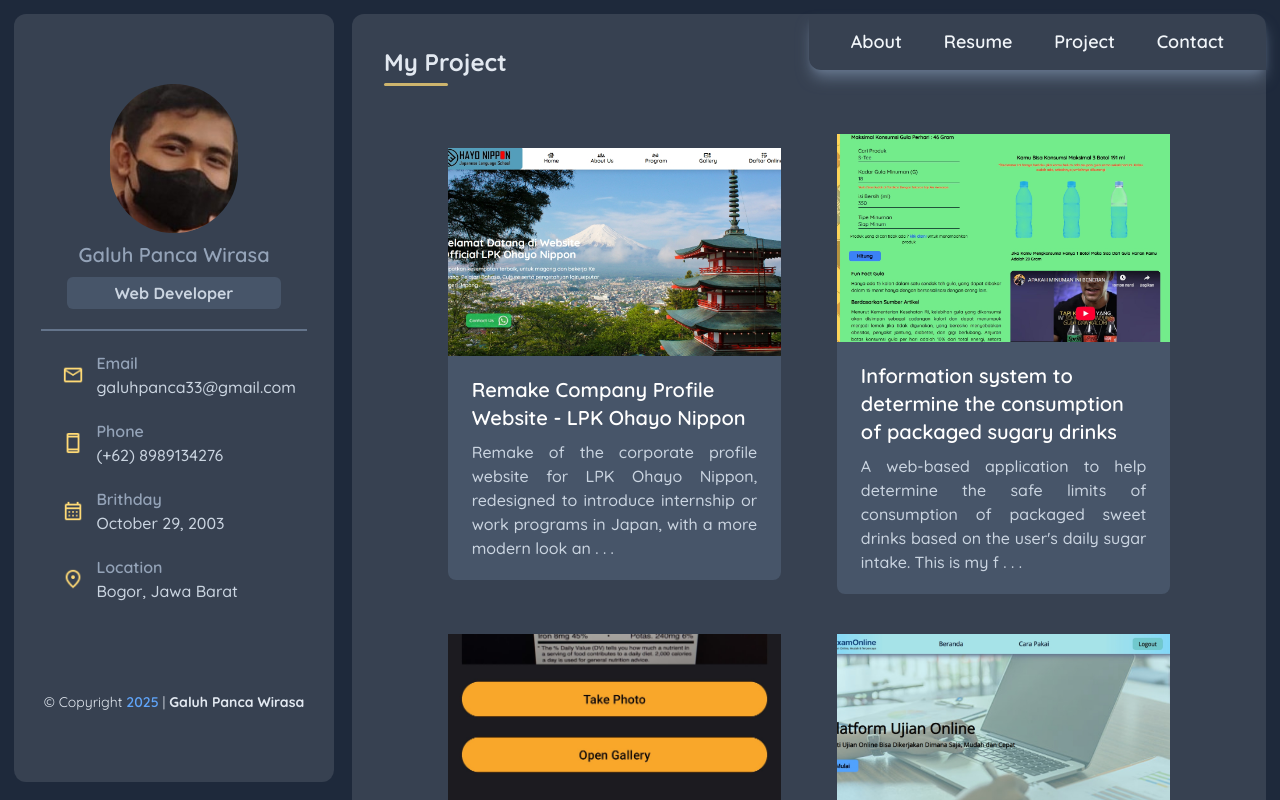
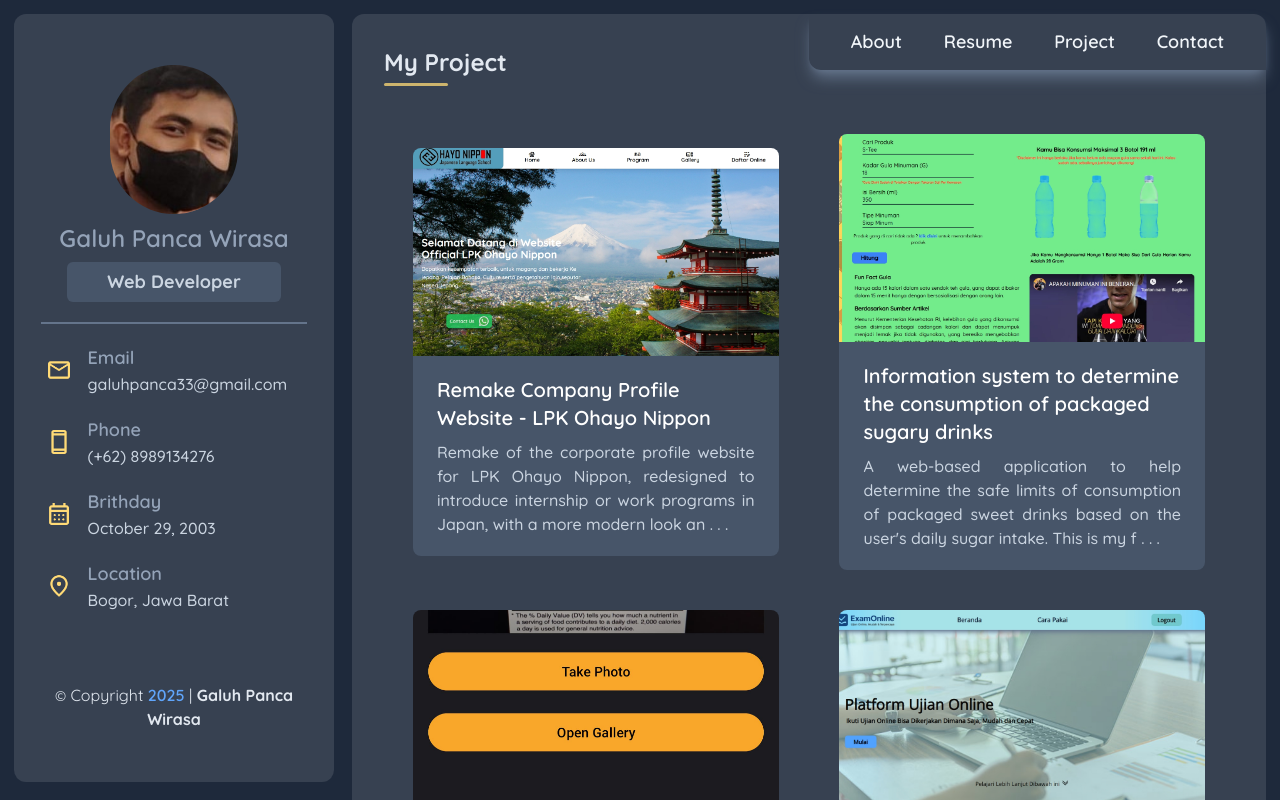
Before and after one commit to GaluhPncWirs/website-portfolio, a React (Vite) app: page /Project in a window 1280 px wide. Shown: the top 800 px of the page. Built offline with nearby package versions, Linux system fonts and the light colour scheme.

Commit message:
memperbaiki responsive selesai

```diff
--- a/src/Project/myProject.jsx
+++ b/src/Project/myProject.jsx
@@ -27,8 +27,8 @@ export default function MyProject() {
         <meta property="og:type" content="website" />
       </Helmet>
       <MainLayout propsTitle="My Project">
-        <div className="mt-16 max-[640px]:mt-24 max-[640px]:ml-11 max-[640px]:mx-0 max-[640px]:pr-5 md:mx-0 lg:mx-10">
-          <div className="flex items-center justify-evenly flex-wrap gap-y-10 max-[640px]:flex-col">
+        <div className="mt-16 max-[640px]:mt-24 max-[640px]:ml-11 max-[640px]:mx-0 max-[640px]:pr-5 sm:mx-12 lg:mx-0">
+          <div className="flex items-center justify-evenly flex-wrap gap-y-10 max-[640px]:flex-col sm:flex-col lg:flex-row">
             {datasProject.map((item) => (
               <Link
                 className="basis-2/5 hover:scale-105 transition-all cursor-pointer"
@@ -38,7 +38,7 @@ export default function MyProject() {
                 <img
                   src={item.source_image}
                   alt={item.alt}
-                  className="w-full hover:opacity-75 object-cover h-52"
+                  className="w-full hover:opacity-75 object-cover h-52 rounded-t-lg"
                 />
                 <div className="bg-slate-600 px-6 py-5 rounded-b-lg">
                   <h1 className="text-white font-semibold text-xl">
--- a/src/components/copyright.jsx
+++ b/src/components/copyright.jsx
@@ -1,6 +1,6 @@
 export default function Copyright() {
   return (
-    <div className="text-slate-200 text-sm md:items-center md:w-10/12 md:mx-auto max-[640px]:mt-8 sm:mt-5">
+    <div className="text-slate-200 sm:text-sm xl:text-base 2xl:text-lg md:items-center md:w-10/12 md:mx-auto max-[640px]:mt-8 sm:mt-5">
       <h3 className="text-center">
         <span className="text-sm">&copy;</span> Copyright{" "}
         <span className="text-blue-400 font-semibold">
--- a/src/components/personalDataBar/sidebar.jsx
+++ b/src/components/personalDataBar/sidebar.jsx
@@ -11,11 +11,11 @@ export default function SideBar() {
               src="/images/foto_galuh.jpg"
               className="rounded-full md:w-2/5 sm:w-3/5 object-cover"
             />
-            <h1 className="font-semibold text-slate-400 sm:my-2 sm:text-xl md:text-xl">
+            <h1 className="font-semibold text-slate-400 sm:my-2 sm:text-xl md:text-xl xl:text-2xl">
               Galuh Panca Wirasa
             </h1>
-            <div className="bg-slate-600 w-1/2 rounded-md sm:w-full md:w-2/3">
-              <h2 className="text-slate-300 font-bold text-center py-1">
+            <div className="bg-slate-600 w-1/2 rounded-md sm:w-full md:w-2/3 ">
+              <h2 className="text-slate-300 font-bold text-center py-1 xl:py-1.5 xl:text-lg">
                 Web Developer
               </h2>
             </div>
@@ -24,15 +24,15 @@ export default function SideBar() {
           <div className="flex flex-col md:items-center sm:justify-around sm:gap-2 md:gap-5 md:justify-center lg:gap-4 xl:gap-5">
             {textSideBar.map((item) => (
               <div
-                className="flex items-center lg:max-w-56 sm:max-w-52 sm:gap-x-3"
+                className="flex items-center lg:max-w-56 sm:max-w-52 sm:gap-x-3 xl:min-w-64 xl:gap-x-4 2xl:min-w-72"
                 key={item.id}
               >
                 <img src={item.icon} className="w-[10%]" />
                 <div>
-                  <h1 className="text-slate-400 font-semibold">
+                  <h1 className="text-slate-400 font-semibold xl:text-lg 2xl:text-xl">
                     {item.nameAttr}
                   </h1>
-                  <p className="text-slate-300 font-medium sm:text-sm lg:text-base">
+                  <p className="text-slate-300 font-medium sm:text-sm lg:text-base 2xl:text-lg">
                     {item.attribute}
                   </p>
                 </div>
--- a/src/contact/my_contact.jsx
+++ b/src/contact/my_contact.jsx
@@ -11,13 +11,12 @@ export default function ContactMe() {
     user_email: "",
     message: "",
   });
-
   const [handleClickSendEmail, setHandleClickSendEmail] = useState(false);
-
   const [modalSendEmail, setModalSendEmail] = useState({
     sendEmailSuccess: false,
     sendEmailFailed: false,
   });
+  const valueInput = useRef();
 
   function handleFillInput(e) {
     const { name, value } = e.target;
@@ -27,8 +26,6 @@ export default function ContactMe() {
   function formIsFilled() {
     return Object.values(inputFieldData).every((str) => str !== "");
   }
-
-  const valueInput = useRef();
 
   function sendEmail(e) {
     e.preventDefault();
@@ -84,19 +81,7 @@ export default function ContactMe() {
         <meta property="og:type" content="website" />
       </Helmet>
       <MainLayout propsTitle="Contact">
-        <div className="mt-10 text-slate-200 max-[640px]:mt-24 max-[640px]:ml-11 max-[640px]:mx-0 max-[640px]:pr-5 sm:mx-10">
-          {/* <div>
-            <h1 className="font-bold text-2xl mb-5">Location</h1>
-            <iframe
-              src="https://www.google.com/maps/embed?pb=!1m18!1m12!1m3!1d3964.957053941108!2d106.95862307434643!3d-6.399535693591068!2m3!1f0!2f0!3f0!3m2!1i1024!2i768!4f13.1!3m3!1m2!1s0x2e699540600a786b%3A0xf238a808d2e40179!2spenjahit%20galuh!5e0!3m2!1sid!2sid!4v1737379001599!5m2!1sid!2sid"
-              width="600"
-              height="400"
-              allowFullScreen=""
-              loading="lazy"
-              referrerPolicy="no-referrer-when-downgrade"
-              className="w-full rounded-xl"
-            ></iframe>
-          </div> */}
+        <div className="text-slate-200 max-[640px]:mt-24 max-[640px]:ml-11 max-[640px]:mx-0 max-[640px]:pr-5 sm:mx-10 ">
           <div className="mt-14">
             <h1 className="font-bold text-2xl mb-10 text-center">
               Contact Form
@@ -161,8 +146,8 @@ export default function ContactMe() {
             </form>
           </div>
 
-          <div className="flex justify-evenly mt-[43px] items-center flex-col gap-y-7">
-            <h1 className="font-bold text-2xl text-center">Find Me On</h1>
+          <div className="flex justify-evenly mt-12 items-center flex-col gap-y-7">
+            <h1 className="font-bold text-2xl">Find Me On</h1>
             <div className="flex justify-around items-center w-10/12">
               <Link
                 className="flex justify-center"
--- a/src/layout/main-layout.jsx
+++ b/src/layout/main-layout.jsx
@@ -3,7 +3,7 @@ import Navbar from "../components/navbar";
 
 export default function MainLayout({ propsTitle, children }) {
   return (
-    <div className="bg-gray-700 rounded-xl pb-10 max-[640px]:w-full sm:w-full sm:mt-4 md:w-[64%] md:mt-0 lg:w-[73%]">
+    <div className="bg-gray-700 rounded-xl pb-10 max-[640px]:w-full sm:w-full sm:mt-4 md:w-[64%] md:mt-0 lg:w-[73%] xl:h-screen">
       <div className="flex justify-end relative max-[640px]:mb-10">
         <div className="basis-2/12 flex justify-center items-center sm:hidden">
           <HamburgerMenu />
```
